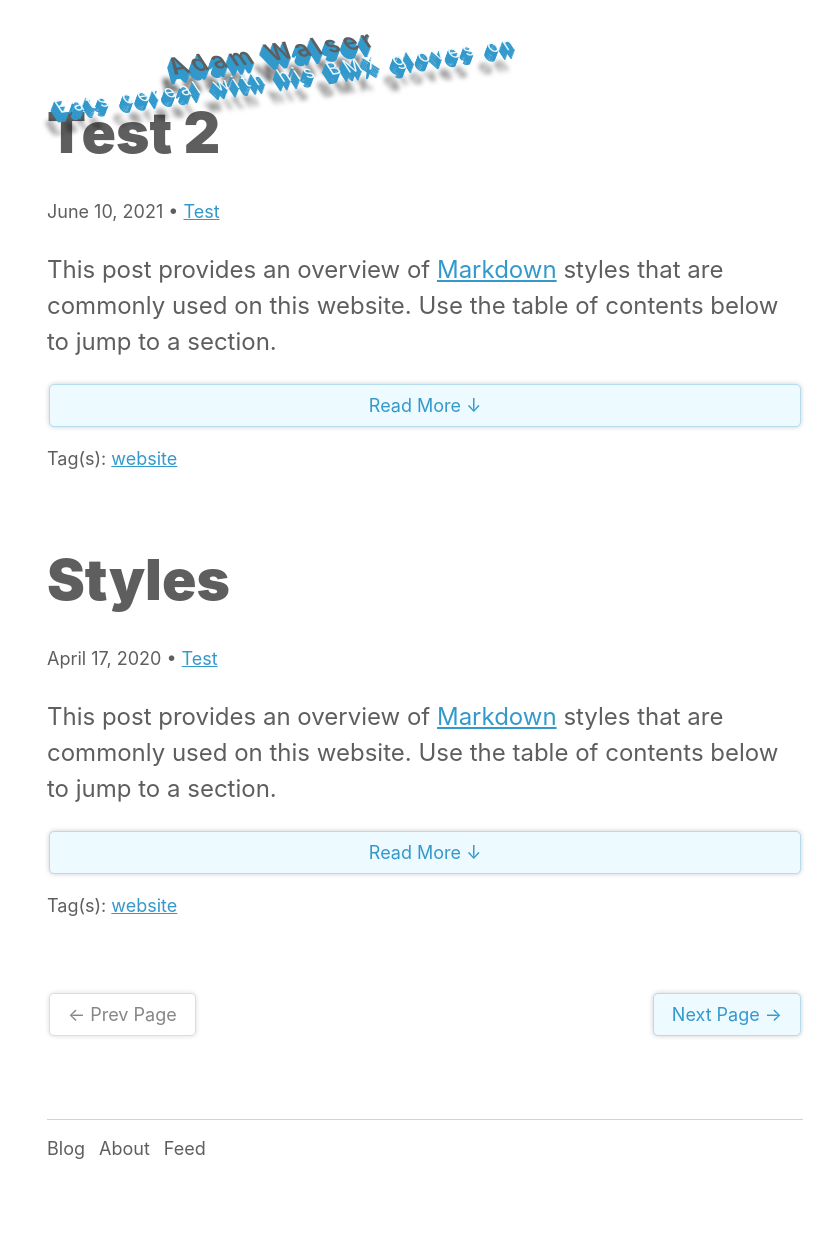
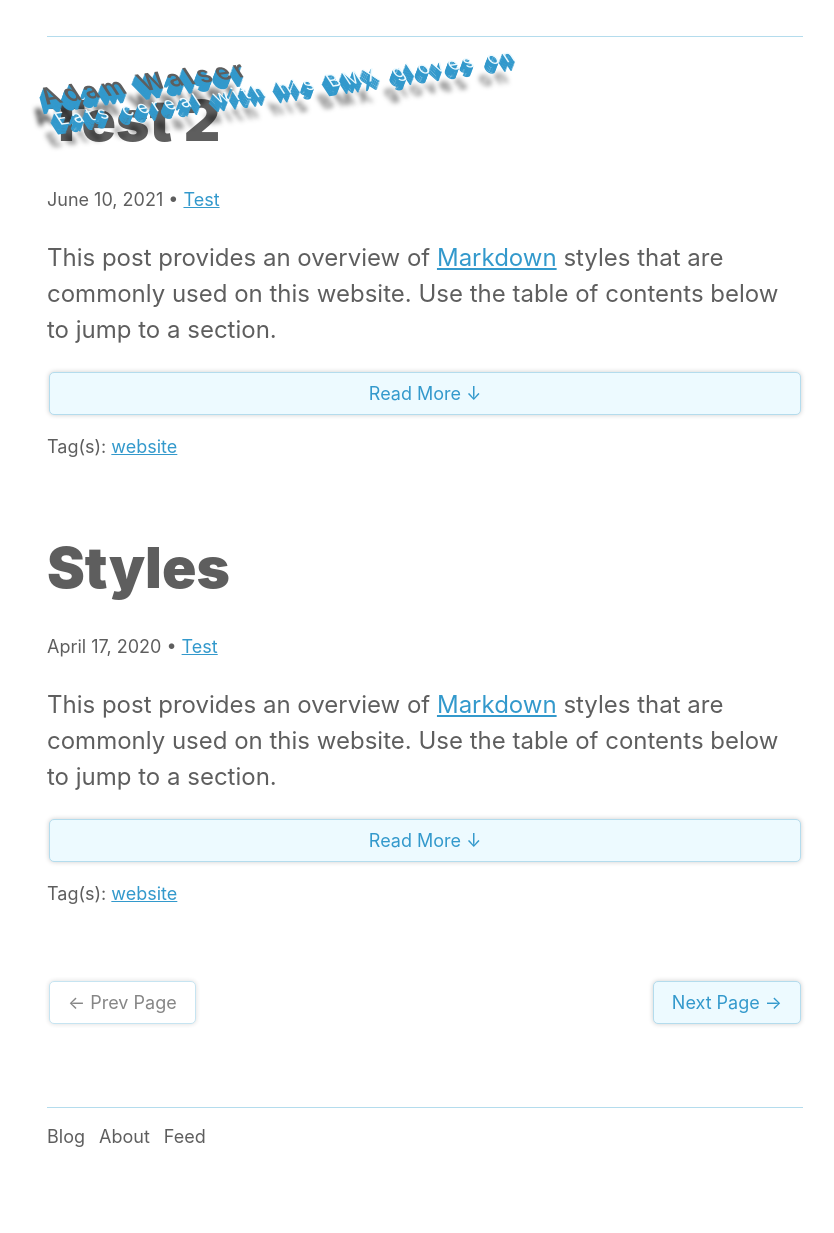
Before and after one commit to ajpwalser/ajpwalser.github.io, a Jekyll site: the page built from index.html, in a window 1280 px wide. Shown: the whole page, without its empty margins (215-1049 px from the left). Built offline with Jekyll 4.4.1, drawn with Linux system fonts in a browser that asks for light colours; some web fonts are replaced; the list of posts is cut into pages by our own code.

Commit message:
Update style.css

```diff
--- a/css/style.css
+++ b/css/style.css
@@ -42,9 +42,6 @@
 
 header {
 margin-bottom: 2em;
-display:flex;
-justify-content: left;
-align-items: left;
 }
 
 footer {
@@ -57,7 +54,6 @@
     font-weight: 600;
     font-size: 100%;
     letter-spacing: 5px;
-    text-align: center;
     outline: none;
     transform:rotate(-8deg) skewX(25deg);
     text-shadow:    -1px 1px #39C,
```
